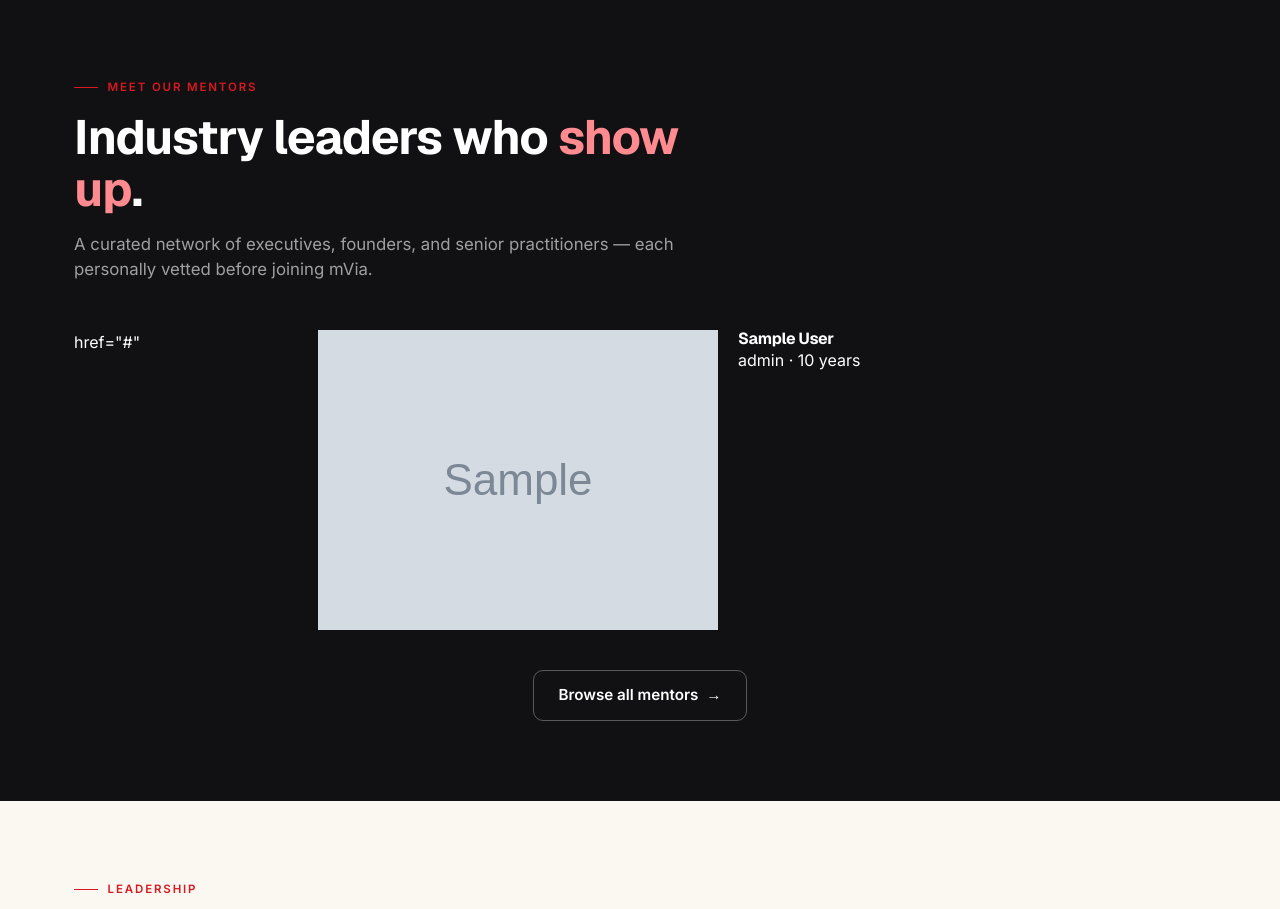
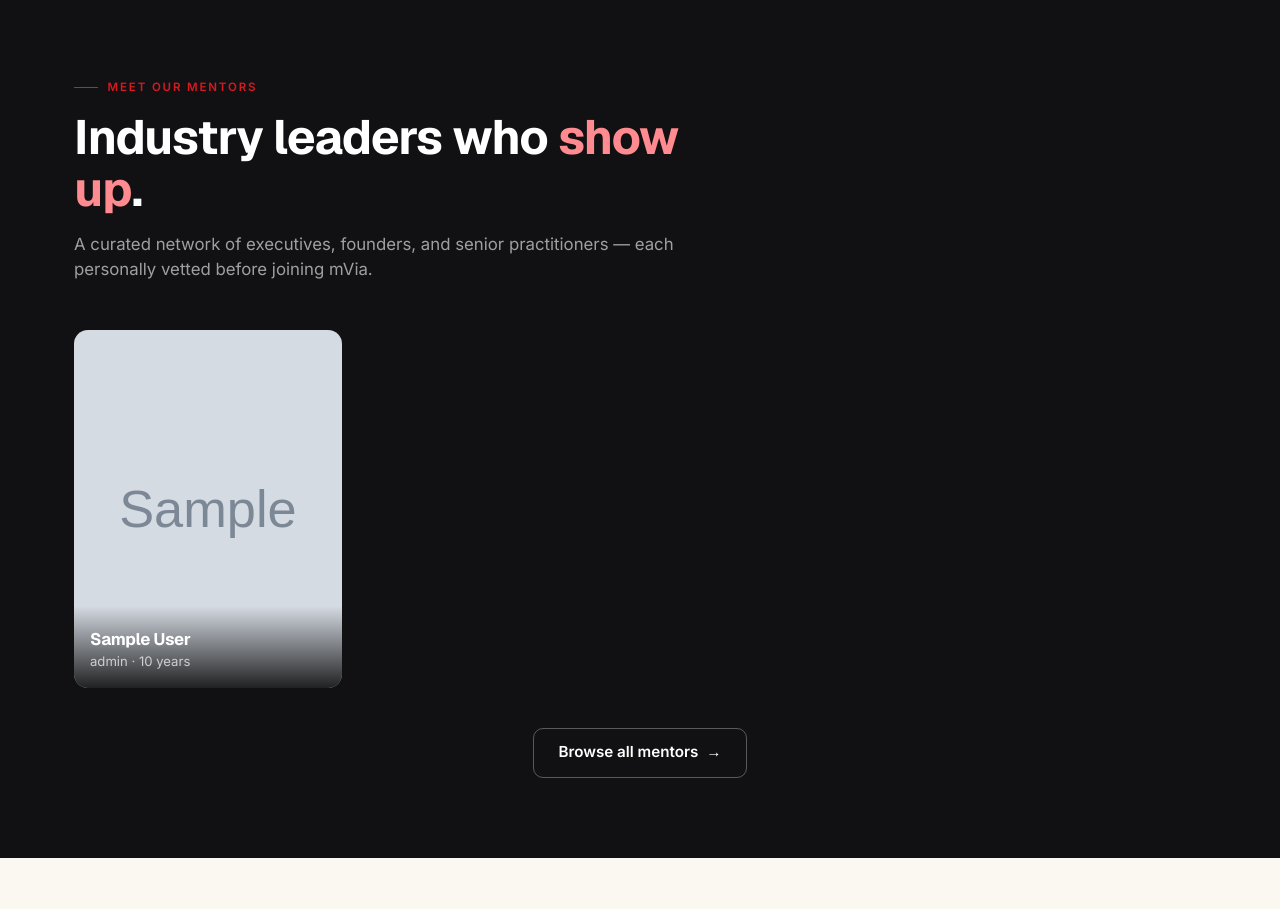
Before and after one commit to mentorvia/mvia, a Django app: template templates/home.html in a window 1280 px wide. Shown: the part 3449-4358 px from the top of the page. Run offline with Django 5.2, Linux system fonts and the light colour scheme; the template is opened without the code that fills it: most values are stand-ins (such as "Sample title", 1, 10 or a date in 2020); grey boxes marked "Sample" are stand-in pictures.

Commit message:
Update home.html

```diff
--- a/templates/home.html
+++ b/templates/home.html
@@ -369,7 +369,7 @@ footer .f-grid-foot a:hover{color:var(--red);}
   </div>
   <div class="mentor-row reveal reveal-d2">
    {% for m in featured_mentors %}
-   href="{{ m.user.get_mentor_url }}"
+   <a href="{{ m.user.get_mentor_url }}" class="mentor-tile">
     {% if m.display_photo %}
       <img src="{{ m.display_photo }}" alt="{{ m.user.full_name }}">
     {% else %}
```
